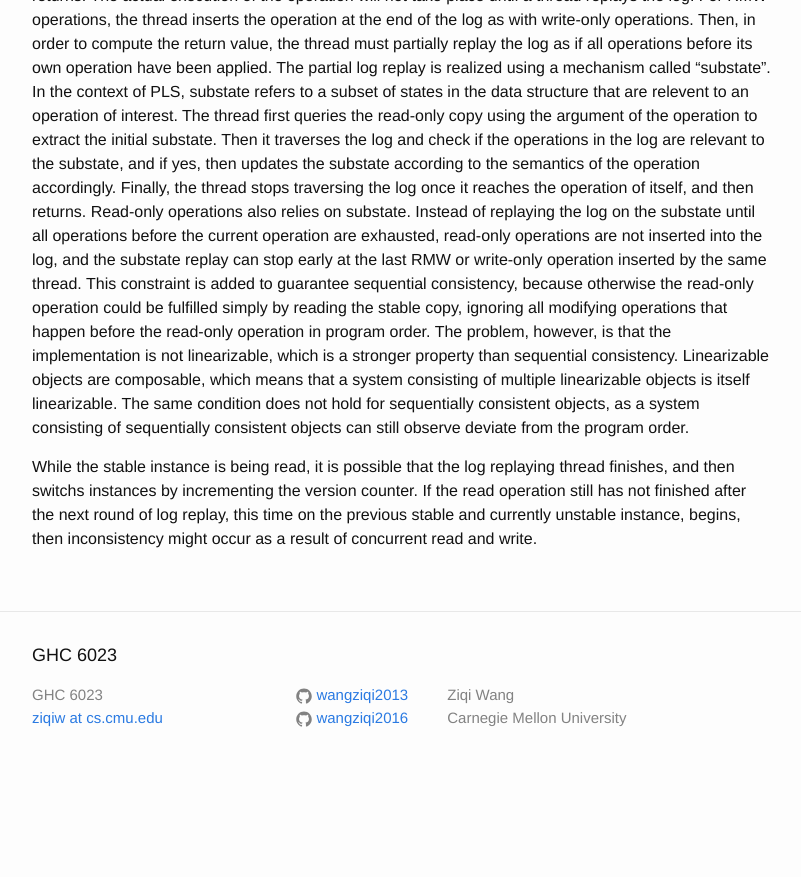
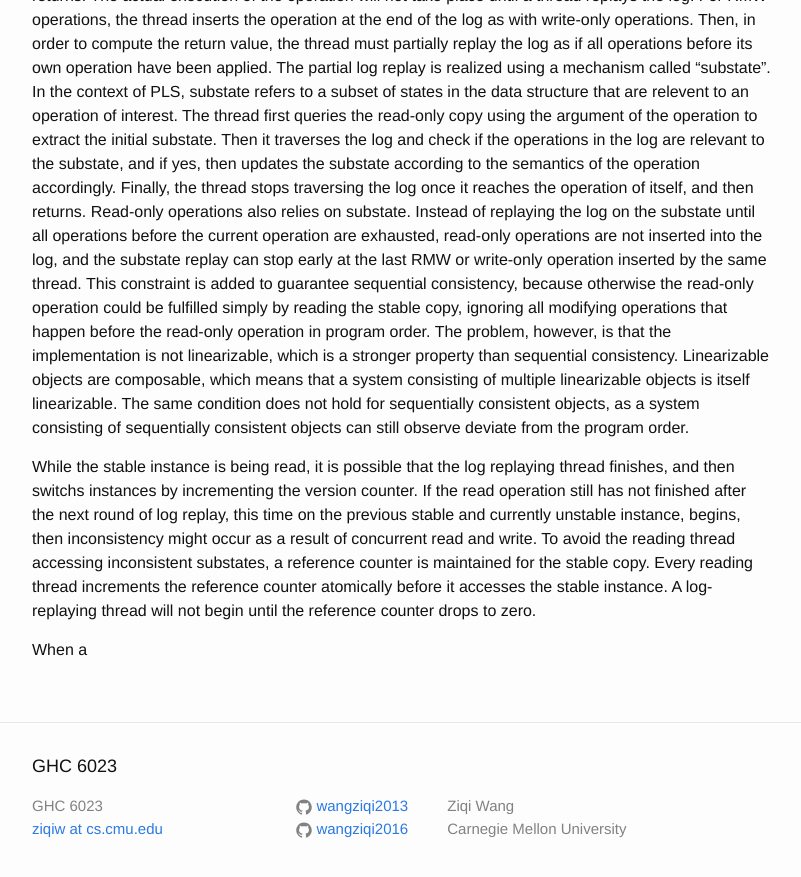
Before and after one commit to wangziqi2013/wangziqi2013.github.io, a Jekyll site: the page built from _posts/2018-08-29-pls.markdown, in a window 1280 px wide and 900 px high, scrolled down 1399 px. Shown: the top 877 px of the window, without its empty margins (238-1039 px from the left). Built offline with Jekyll 4.4.1, drawn with Linux system fonts in a browser that asks for light colours; before the commit the page ends 2188 px from its top, so only the background shows below that.

Commit message:
Finish problem

```diff
--- a/_posts/2018-08-29-pls.markdown
+++ b/_posts/2018-08-29-pls.markdown
@@ -66,4 +66,8 @@ can still observe deviate from the program order.
 While the stable instance is being read, it is possible that the log replaying thread finishes, and then switchs instances
 by incrementing the version counter. If the read operation still has not finished after the next round of log replay,
 this time on the previous stable and currently unstable instance, begins, then inconsistency might occur as a result of
-concurrent read and write.
+concurrent read and write. To avoid the reading thread accessing inconsistent substates, a reference counter is maintained
+for the stable copy. Every reading thread increments the reference counter atomically before it accesses the stable instance.
+A log-replaying thread will not begin until the reference counter drops to zero.
+
+When a
```
